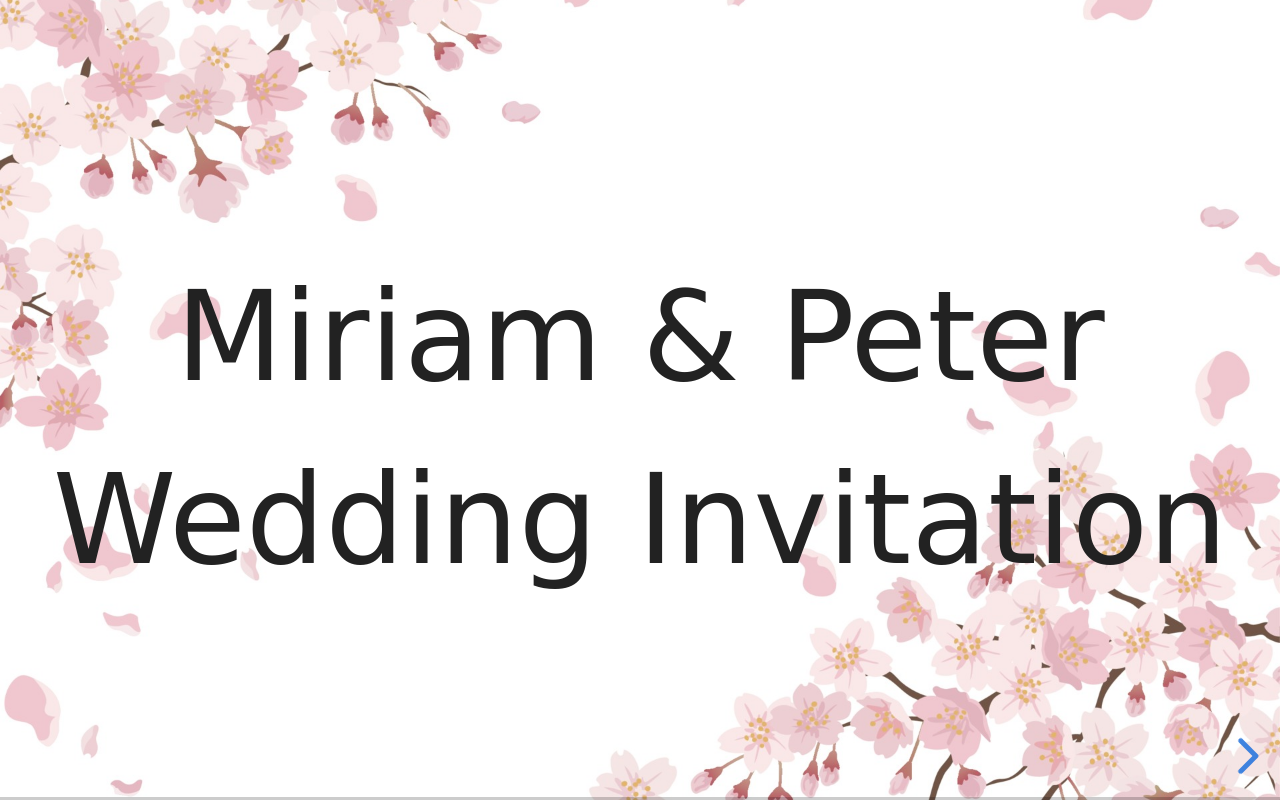
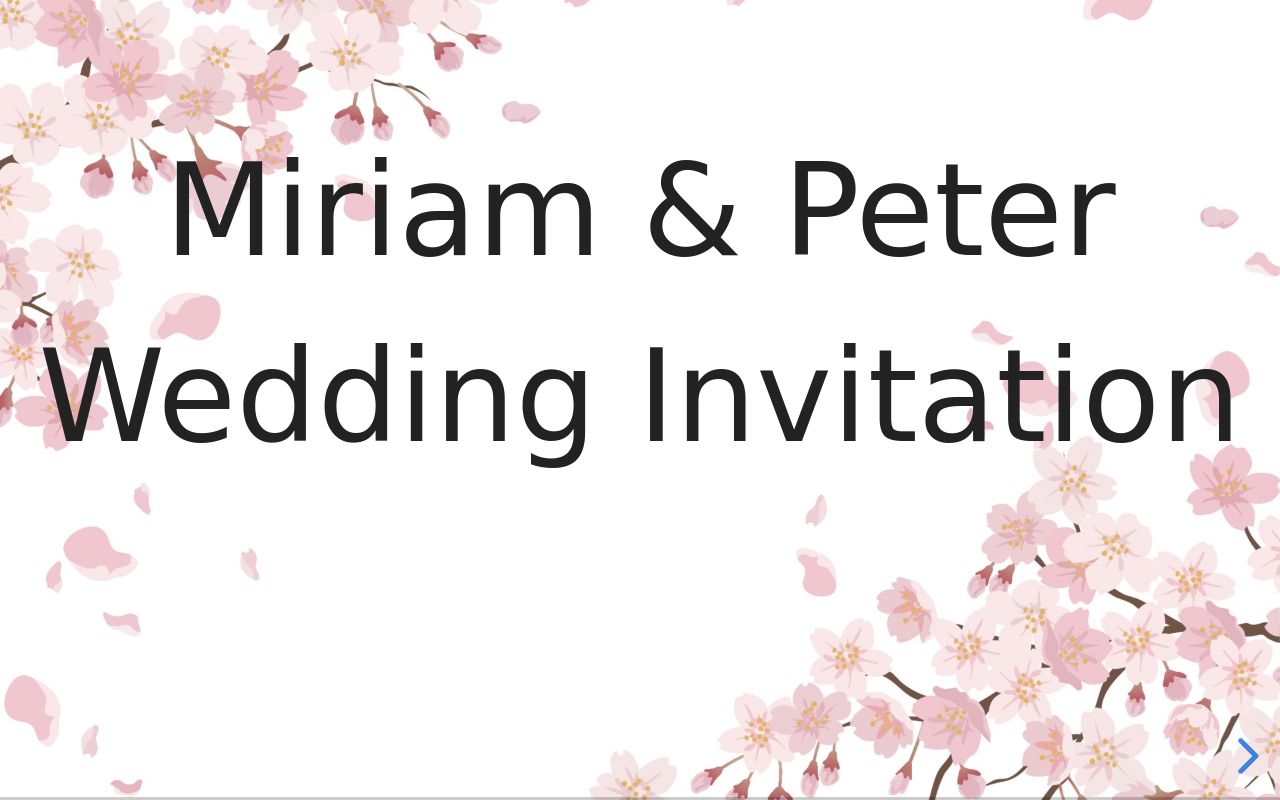
Before and after one commit to Peterzxcvbnm/Peterzxcvbnm.github.io, a website: page invitation.html in a window 1280 px wide. Drawn offline with Linux system fonts and the light colour scheme.

Commit message:
Better font size?

```diff
--- a/invitation.css
+++ b/invitation.css
@@ -5,17 +5,17 @@ section {
 }
 
 .front{
-    margin-top: 20%;
+    margin-top: 10%;
 }
 
 .front p {
     font-family: "Brush Script MT", cursive;
-    font-size: 125px;
+    font-size: 10vw;
 }
 
 .text p{
     font-family: "Brush Script MT", cursive;
-    font-size: 24px;
+    font-size: medium;
 }
 
 .row{
```
